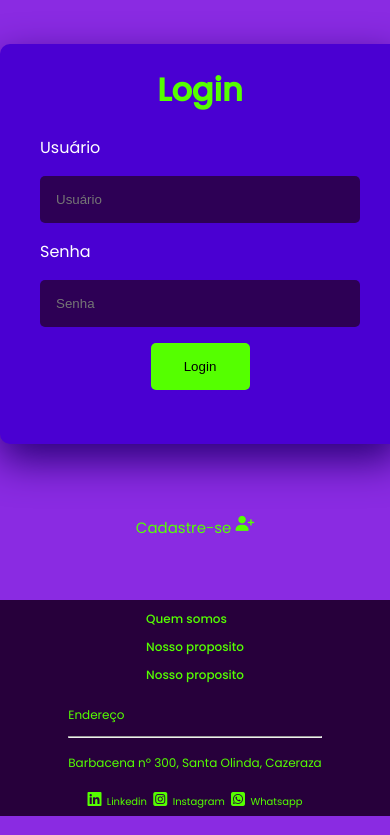
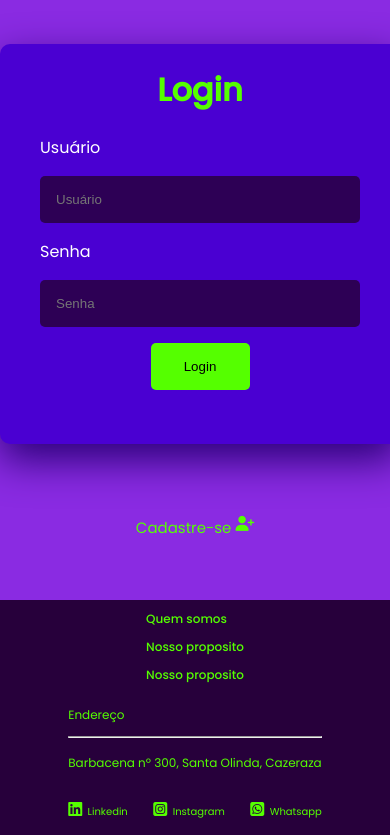
Before and after one commit to PauloRicardoDev/login-pag, a plain HTML site: page index.html in a window 390 px wide. Shown: the part 523-1358 px from the top of the page. Drawn offline with Linux system fonts and the light colour scheme.

Commit message:
Ajustes no rodapé

```diff
--- a/style.css
+++ b/style.css
@@ -109,11 +109,12 @@ button{
 }
 .rodape-box{
     margin: 0 auto;
-    width: 80%;
+    width: 50%;
     display: flex;
     justify-content: space-between;
     align-items: center;
 }
+
 .rodape__end__texto{
     font-size: 12px;
 }
@@ -129,6 +130,8 @@ button{
 .rodape_midias_lista{
     list-style: none;
     font-size: 10px;
+    margin: 0;
+    padding: 0;
 }
 
 .rodape_midias_lista_item > a{
@@ -225,11 +228,10 @@ button{
     .rodape_midias_lista{
         list-style: none;
         display: flex;
-        justify-content: space-between;
         margin: 0 auto;
         padding: 0;
     }
     .rodape_midias_lista_item{
-        padding: 0.2rem;
+        margin: 0.8rem;
     }
 }
```
